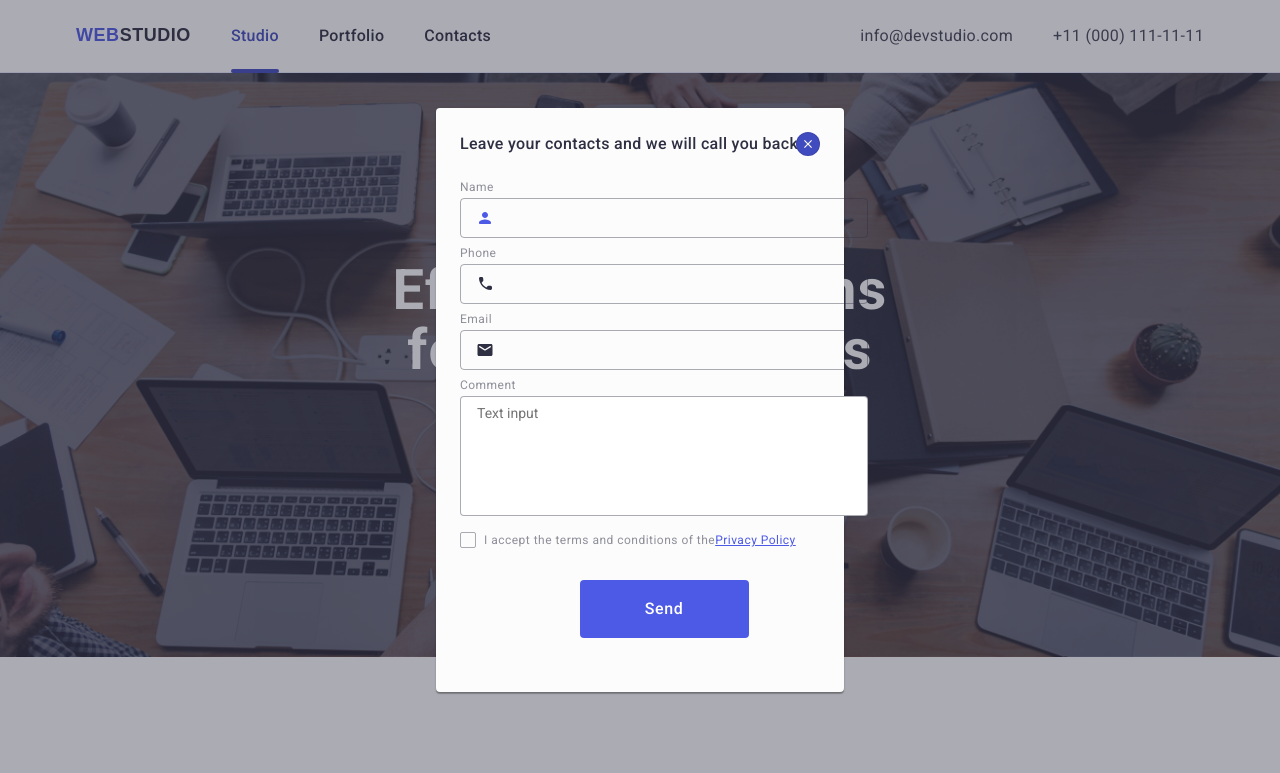
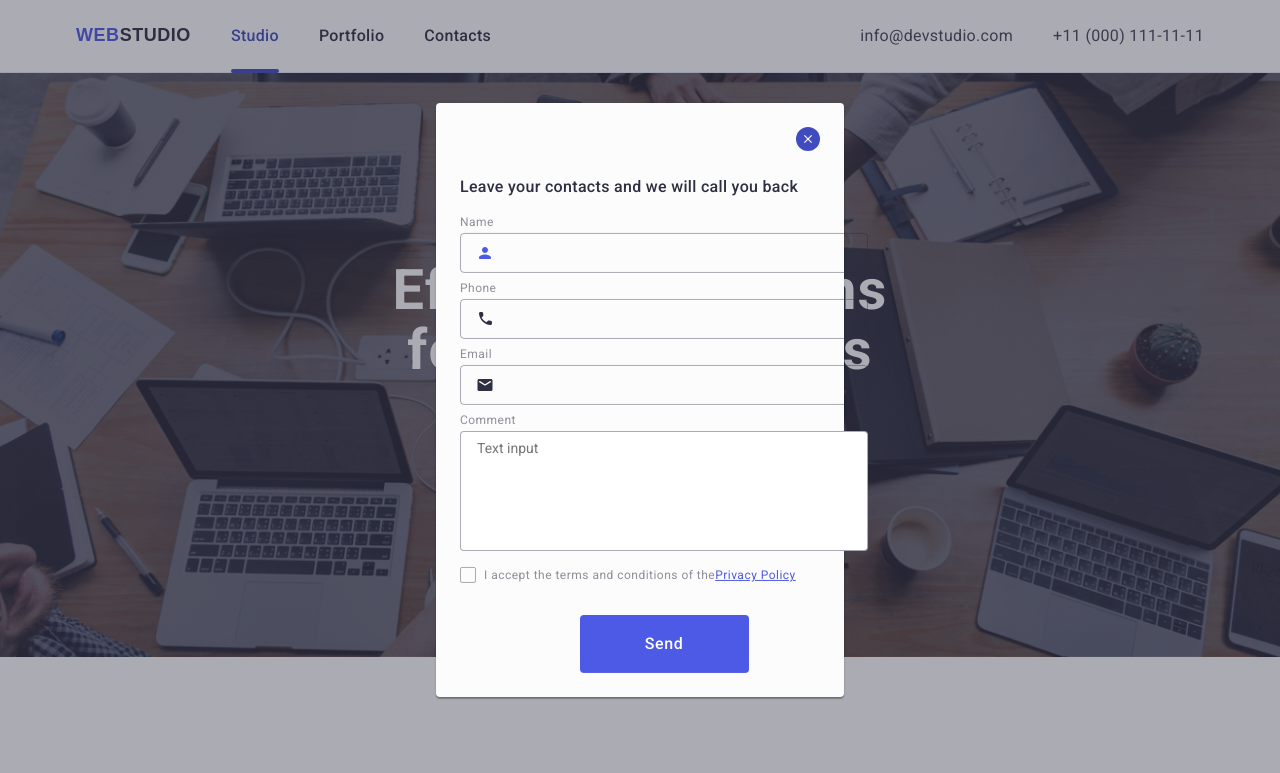
Before and after one commit to viktoriavi/goit-markup-hw-05, a plain HTML site: page index.html in a window 1280 px wide. Both pictures are taken after a click on the button 808 px from the left and 144 px from the top of the page. Shown: the top 773 px of the page. Drawn offline with nearby package versions, Linux system fonts and the light colour scheme.

Commit message:
update files

```diff
--- a/css/styles.css
+++ b/css/styles.css
@@ -543,7 +543,8 @@ img {
   align-items: center;
   padding: 24px;
   z-index: 999;
-  transition: opacity 250ms cubic-bezier(0.4, 0, 0.2, 1);
+  transition: opacity 250ms cubic-bezier(0.4, 0, 0.2, 1),
+    visibility 250ms cubic-bezier(0.4, 0, 0.2, 1);
 }
 /* .is-hidden {
   opacity: 0;
@@ -561,7 +562,7 @@ img {
   border-radius: 4px;
   box-shadow: 0px 1px 1px rgba(0, 0, 0, 0.14), 0px 1px 3px rgba(0, 0, 0, 0.12),
     0px 2px 1px rgba(0, 0, 0, 0.2);
-  padding: 24px;
+  padding: 72px 24px 24px 24px;
   transition: transform 250ms cubic-bezier(0.4, 0, 0.2, 1);
 }
 .modal-close-btn {
@@ -577,10 +578,13 @@ img {
   display: flex;
   align-items: center;
   justify-content: center;
+  transition: background-color 250ms cubic-bezier(0.4, 0, 0.2, 1),
+    border 250ms cubic-bezier(0.4, 0, 0.2, 1);
 }
 .modal-close-btn:hover,
 .modal-close-btn:focus {
   background-color: var(--ocean);
+  border: none;
 }
 .modal-close-icon {
   fill: var(--navy-blue);
--- a/index.html
+++ b/index.html
@@ -585,10 +585,8 @@
             <use href="./images/modal-icons.svg#close-black-18dp-1"></use>
           </svg>
         </button>
+        <p class="modal-title">Leave your contacts and we will call you back</p>
         <form class="modal-form">
-          <p class="modal-title">
-            Leave your contacts and we will call you back
-          </p>
           <label class="modal-label"
             >Name
             <div class="modal-input-wrapper">
```
